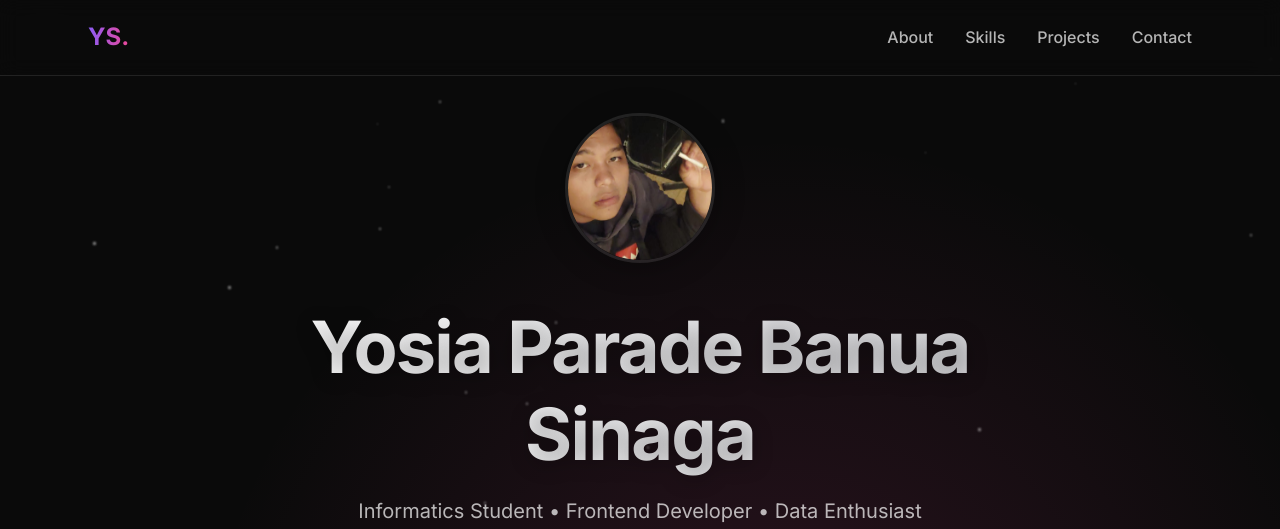
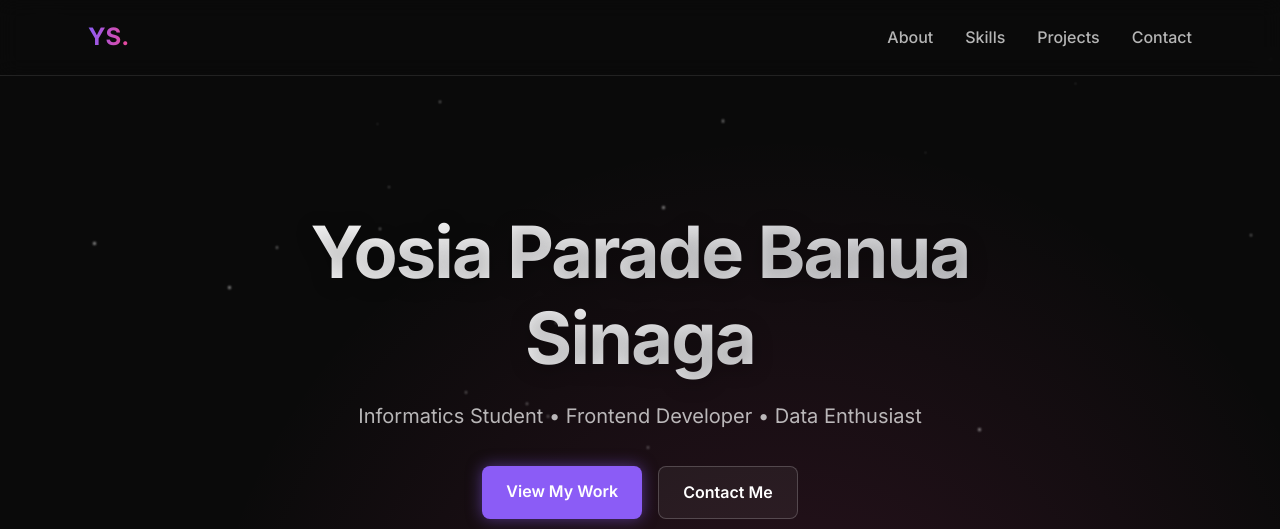
Before and after one commit to Yombia/Portofolio, a plain HTML site: page index.html in a window 1280 px wide. Shown: the top 529 px of the page. Drawn offline with Linux system fonts and the light colour scheme.

Commit message:
Update index.html

```diff
--- a/index.html
+++ b/index.html
@@ -897,9 +897,6 @@
   <!-- Hero Section -->
   <section class="hero">
     <div class="hero-content animate-fadeIn">
-      <div class="avatar-container">
-        <img src="YOS.jpg" alt="Yosia Parade Banua Sinaga" class="avatar">
-      </div>
       <h1 class="animate-fadeInUp">Yosia Parade Banua Sinaga</h1>
       <p class="animate-fadeInUp" style="animation-delay: 0.2s">Informatics Student • Frontend Developer • Data Enthusiast</p>
       <div class="hero-buttons animate-fadeInUp" style="animation-delay: 0.4s">
```
